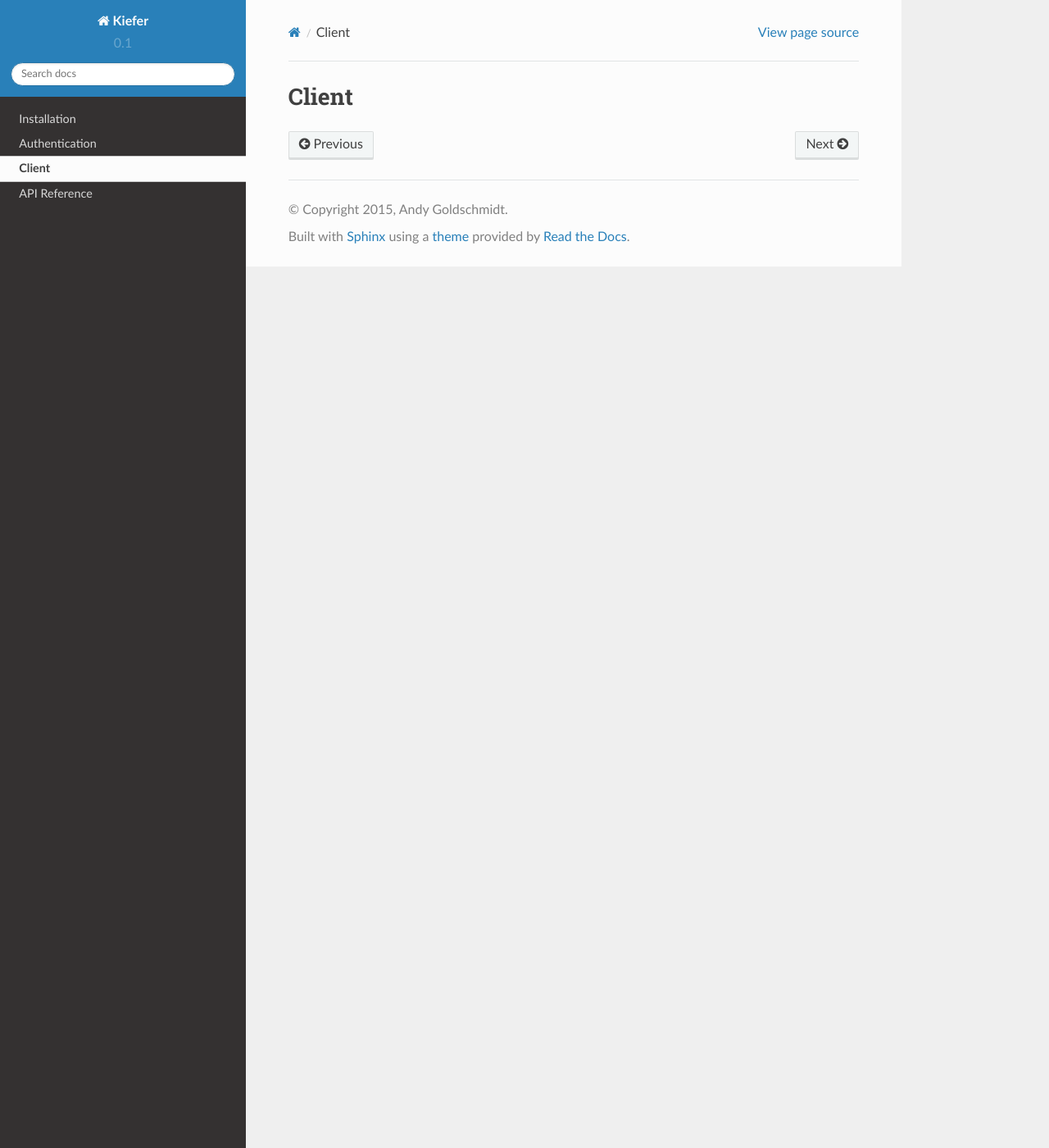
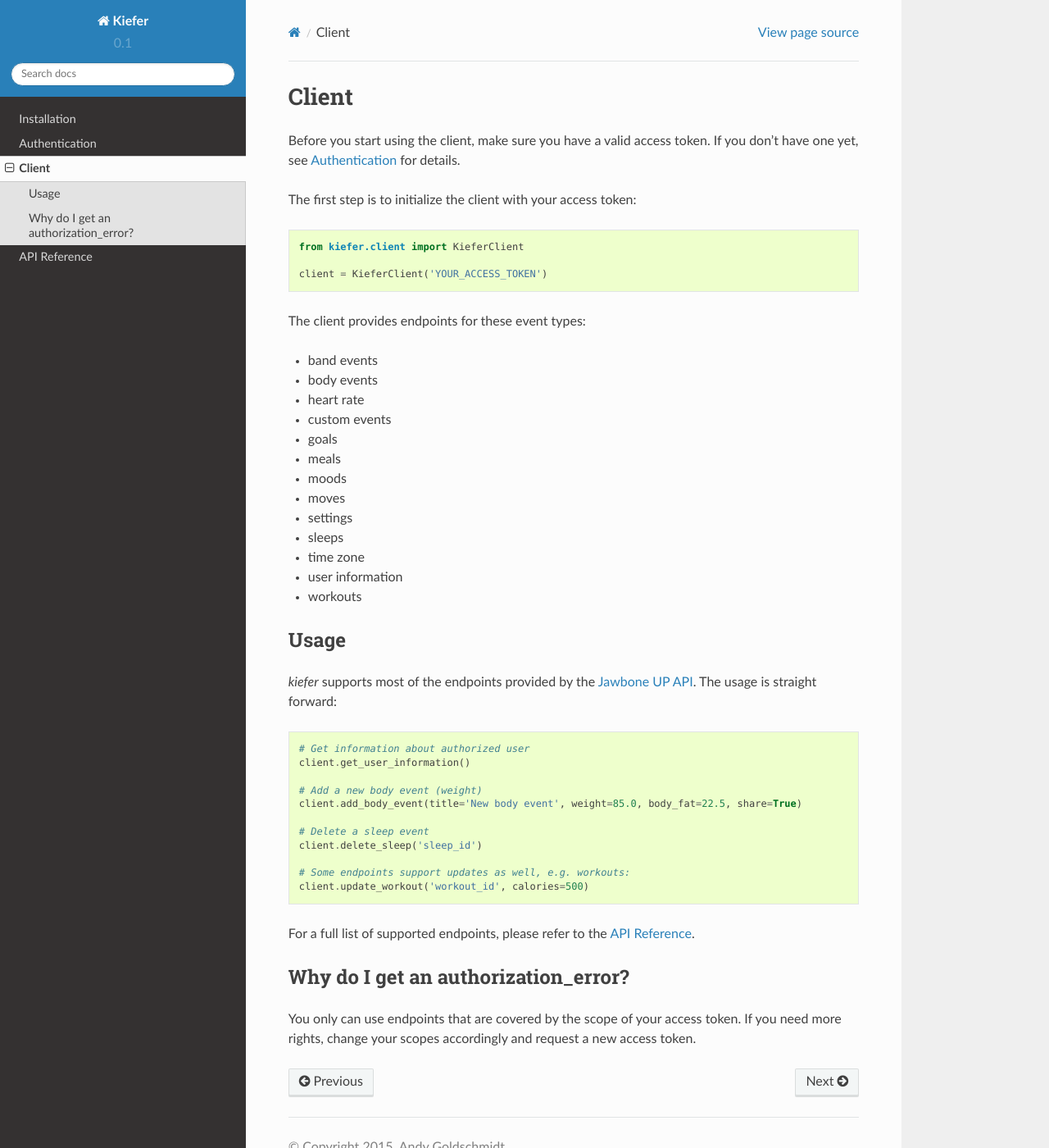
Before and after one commit to andygoldschmidt/kiefer, a Sphinx documentation site: the page built from docs/client.rst, in a window 1280 px wide and 1400 px high. Shown: the whole window at 82% size. Built offline with Sphinx 7.4.7 and the Read the Docs theme 2.0.0, drawn with Linux system fonts in a browser that asks for light colours.

Commit message:
Add client documentation.

```diff
--- a/docs/client.rst
+++ b/docs/client.rst
@@ -1,2 +1,56 @@
 Client
 ======
+
+Before you start using the client, make sure you have a valid access token. If you don't have one yet, see :doc:`auth` for details.
+
+The first step is to initialize the client with your access token:
+
+::
+
+  from kiefer.client import KieferClient
+
+  client = KieferClient('YOUR_ACCESS_TOKEN')
+
+The client provides endpoints for these event types:
+
+-  band events
+-  body events
+-  heart rate
+-  custom events
+-  goals
+-  meals
+-  moods
+-  moves
+-  settings
+-  sleeps
+-  time zone
+-  user information
+-  workouts
+
+Usage
+-----
+
+*kiefer* supports most of the endpoints provided by the `Jawbone UP API`_. The usage is straight forward:
+
+::
+
+  # Get information about authorized user
+  client.get_user_information()
+
+  # Add a new body event (weight)
+  client.add_body_event(title='New body event', weight=85.0, body_fat=22.5, share=True)
+
+  # Delete a sleep event
+  client.delete_sleep('sleep_id')
+
+  # Some endpoints support updates as well, e.g. workouts:
+  client.update_workout('workout_id', calories=500)
+
+For a full list of supported endpoints, please refer to the :doc:`api`.
+
+Why do I get an authorization_error?
+------------------------------------
+
+You only can use endpoints that are covered by the scope of your access token. If you need more rights, change your scopes accordingly and request a new access token.
+
+.. _Jawbone UP API: https://jawbone.com/up/developer/endpoints
```
